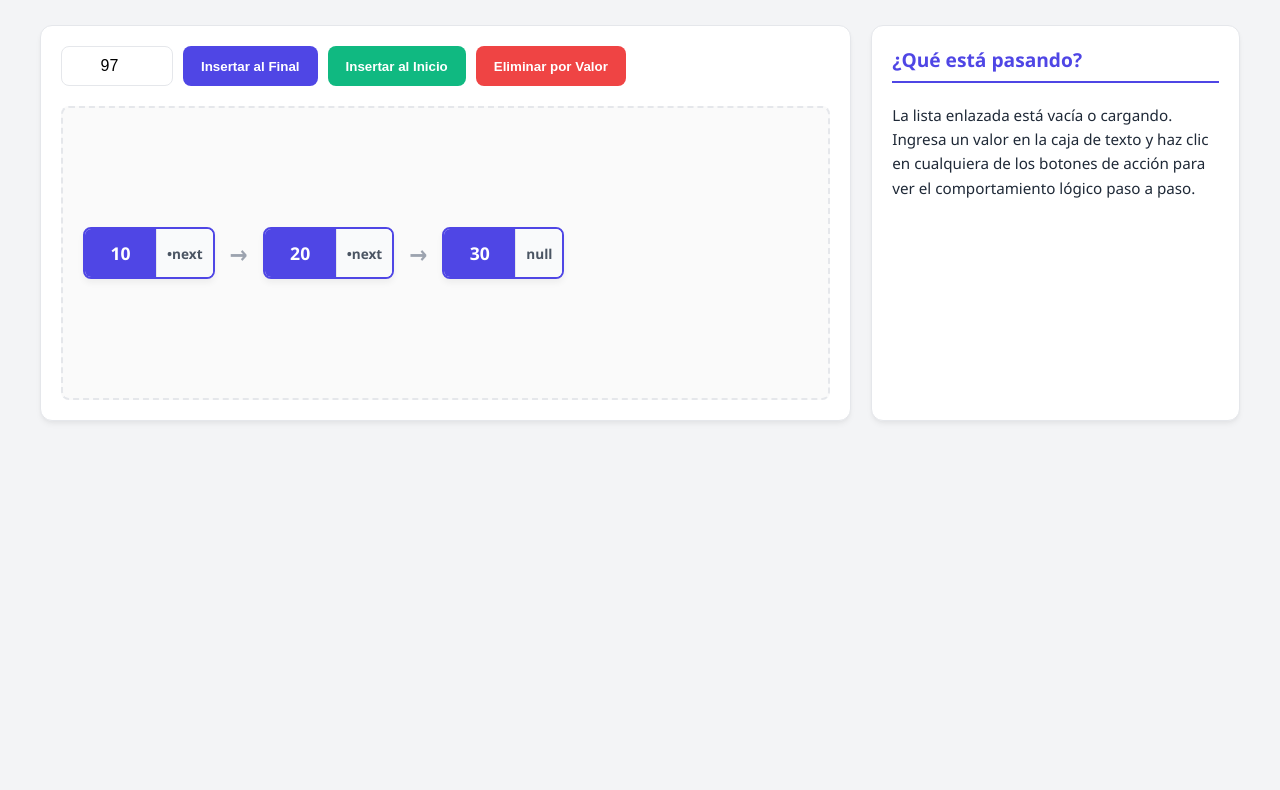
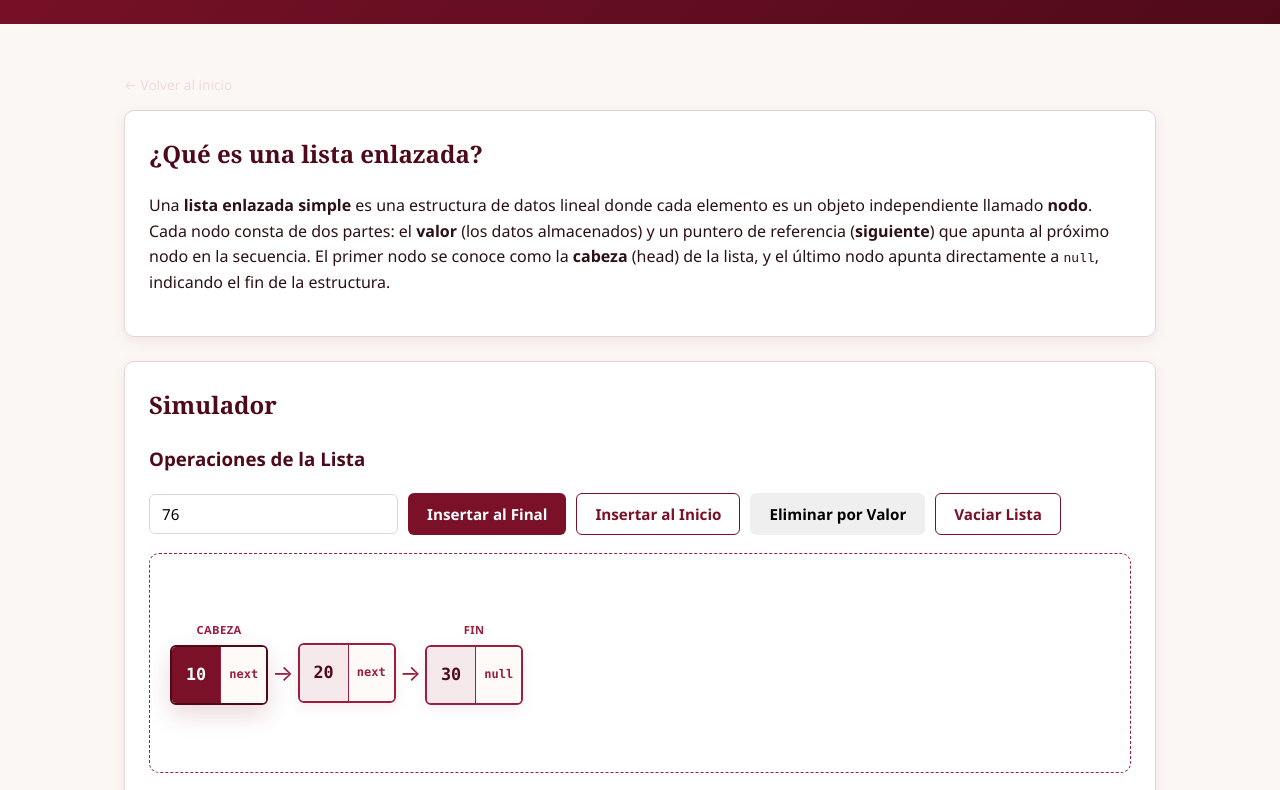
Before and after one commit to JosephQuispesayhua/simulador-estructuras, a plain HTML site: page lista/lista.html in a window 1280 px wide. Shown: the part 127-917 px from the top of the page. Before the commit the page ends 800 px from the top, so only its background shows below. Drawn offline with Linux system fonts and the light colour scheme.

Commit message:
actualizando lista

```diff
--- a/lista/lista.css
+++ b/lista/lista.css
@@ -1,183 +1,103 @@
-:root {
-    --primary: #4f46e5;
-    --primary-hover: #4338ca;
-    --secondary: #10b981;
-    --secondary-hover: #059669;
-    --danger: #ef4444;
-    --danger-hover: #dc2626;
-    --background: #f3f4f6;
-    --card-bg: #ffffff;
-    --text-main: #1f2937;
-    --border: #e5e7eb;
+/* lista.css
+   Estilos SOLO del módulo Lista Enlazada. No redefine colores base, tipografía
+   ni botones — eso vive en ../style.css compartido. */
+
+.lista__lienzo {
+  display: flex;
+  align-items: center;
+  overflow-x: auto;
+  gap: 4px;
 }
 
-body {
-    font-family: 'Segoe UI', Tahoma, Geneva, Verdana, sans-serif;
-    background-color: var(--background);
-    color: var(--text-main);
-    margin: 0;
-    padding: 20px;
+/* Cada bloque envuelve la estructura del nodo con su etiqueta superior (Cabeza, etc.) */
+.lista__item {
+  display: flex;
+  flex-direction: column;
+  align-items: center;
+  gap: 6px;
+  flex-shrink: 0;
 }
 
-.container {
-    max-width: 1200px;
-    margin: 0 auto;
+/* Etiqueta tipo "badge" que aparece sobre el nodo */
+.lista__etiqueta {
+  font-size: 0.7rem;
+  font-weight: 700;
+  text-transform: uppercase;
+  letter-spacing: 0.4px;
+  color: var(--granate-mid);
+  min-height: 14px;
 }
 
-header {
-    text-align: center;
-    margin-bottom: 30px;
+/* Estructura dividida de un nodo: Valor + Puntero Siguiente */
+.lista__nodo-cuerpo {
+  display: flex;
+  border: 2px solid var(--granate-mid);
+  border-radius: var(--radius-sm);
+  overflow: hidden;
+  box-shadow: var(--shadow);
+  animation: lista-aparecer 0.2s ease-out;
 }
 
-h1 {
-    color: var(--primary);
-    margin-bottom: 5px;
+.lista__valor {
+  min-width: 45px;
+  height: 56px;
+  display: flex;
+  align-items: center;
+  justify-content: center;
+  background: var(--blush);
+  font-family: var(--font-mono);
+  font-size: 1.05rem;
+  font-weight: 700;
+  color: var(--granate-dark);
+  padding: 0 14px;
 }
 
-.workspace {
-    display: grid;
-    grid-template-columns: 2.2fr 1fr;
-    gap: 20px;
+.lista__puntero-sig {
+  display: flex;
+  align-items: center;
+  justify-content: center;
+  background: #fdfaf7;
+  color: var(--granate-mid);
+  font-size: 0.75rem;
+  font-family: var(--font-mono);
+  border-left: 1px solid var(--granate-mid);
+  padding: 0 8px;
+  font-weight: 600;
 }
 
-@media (max-width: 900px) {
-    .workspace {
-        grid-template-columns: 1fr;
-    }
+/* El elemento cabeza (primer nodo) se resalta de forma distintiva */
+.lista__nodo-cuerpo--cabeza .lista__valor {
+  background: var(--granate);
+  color: var(--white);
 }
 
-.card {
-    background: var(--card-bg);
-    border-radius: 12px;
-    padding: 20px;
-    box-shadow: 0 4px 6px -1px rgba(0, 0, 0, 0.05), 0 2px 4px -1px rgba(0, 0, 0, 0.03);
-    border: 1px solid var(--border);
+.lista__nodo-cuerpo--cabeza {
+  border-color: var(--granate-dark);
+  box-shadow: var(--shadow-hover);
 }
 
-.controls {
-    display: flex;
-    flex-wrap: wrap;
-    gap: 10px;
-    margin-bottom: 20px;
+@keyframes lista-aparecer {
+  from {
+    opacity: 0;
+    transform: scale(0.85);
+  }
+  to {
+    opacity: 1;
+    transform: scale(1);
+  }
 }
 
-input[type="number"] {
-    padding: 10px;
-    border: 1px solid var(--border);
-    border-radius: 8px;
-    font-size: 16px;
-    width: 90px;
-    text-align: center;
+/* Flecha conectora entre nodos */
+.lista__flecha {
+  font-size: 1.4rem;
+  color: var(--granate-mid);
+  flex-shrink: 0;
+  align-self: center;
+  margin-top: 20px;
 }
 
-.btn {
-    color: white;
-    border: none;
-    padding: 10px 18px;
-    border-radius: 8px;
-    font-weight: 600;
-    cursor: pointer;
-    transition: background 0.2s, transform 0.1s;
+.lista__vacio {
+  color: var(--ink-muted);
+  font-style: italic;
+  margin: 0;
 }
-
-.btn:active {
-    transform: scale(0.97);
-}
-
-.btn-primary { background-color: var(--primary); }
-.btn-primary:hover { background-color: var(--primary-hover); }
-
-.btn-secondary { background-color: var(--secondary); }
-.btn-secondary:hover { background-color: var(--secondary-hover); }
-
-.btn-danger { background-color: var(--danger); }
-.btn-danger:hover { background-color: var(--danger-hover); }
-
-.canvas-container {
-    min-height: 250px;
-    border: 2px dashed var(--border);
-    border-radius: 8px;
-    display: flex;
-    align-items: center;
-    background-color: #fafafa;
-    overflow-x: auto;
-    padding: 20px;
-}
-
-.visual-container {
-    display: flex;
-    align-items: center;
-    gap: 15px;
-}
-
-/* Estilo de los nodos */
-.node {
-    display: flex;
-    border: 2px solid var(--primary);
-    border-radius: 8px;
-    background: white;
-    box-shadow: 0 4px 6px rgba(0,0,0,0.05);
-    overflow: hidden;
-    animation: spawn 0.4s cubic-bezier(0.175, 0.885, 0.32, 1.275);
-}
-
-.node-val {
-    background: var(--primary);
-    color: white;
-    padding: 12px 18px;
-    font-weight: bold;
-    font-size: 1.1em;
-    min-width: 35px;
-    text-align: center;
-}
-
-.node-next {
-    padding: 12px 10px;
-    color: #4b5563;
-    background: #f9fafb;
-    font-size: 0.85em;
-    font-weight: bold;
-    display: flex;
-    align-items: center;
-    border-left: 1px solid var(--border);
-}
-
-/* Flechas de enlace */
-.arrow {
-    font-size: 24px;
-    color: #9ca3af;
-    font-weight: bold;
-    user-select: none;
-}
-
-/* Panel de Explicaciones */
-.explanation-title {
-    margin-top: 0;
-    font-size: 1.2rem;
-    border-bottom: 2px solid var(--primary);
-    padding-bottom: 8px;
-    color: var(--primary);
-}
-
-.explanation-text {
-    line-height: 1.6;
-    font-size: 0.95rem;
-}
-
-.highlight {
-    background-color: #fef08a;
-    padding: 2px 4px;
-    border-radius: 4px;
-    font-weight: 600;
-}
-
-@keyframes spawn {
-    from {
-        opacity: 0;
-        transform: scale(0.5) translateY(-10px);
-    }
-    to {
-        opacity: 1;
-        transform: scale(1) translateY(0);
-    }
-}
--- a/lista/lista.html
+++ b/lista/lista.html
@@ -3,44 +3,64 @@
 <head>
   <meta charset="UTF-8">
   <meta name="viewport" content="width=device-width, initial-scale=1.0">
-    <title>Simulador - Lista Enlazada Simple</title>
+  <title>Lista Enlazada Simple — Simulador de Estructuras de Datos</title>
+  <link rel="stylesheet" href="../style.css">
   <link rel="stylesheet" href="lista.css">
 </head>
 <body>
-    <div class="container">
-        <header>
-            <h1>Estructura de Datos: Lista Enlazada</h1>
-            <p>Simulador interactivo para insertar y eliminar nodos en tiempo real.</p>
+
+  <header class="encabezado">
+    <div class="contenedor encabezado__contenido">
+      <img class="sello" src="../Escudo_UNSA.png.webp" alt="Escudo de la UNSA">
+      <div class="encabezado__textos">
+        <h1>Lista Enlazada</h1>
+        <p>Estructura secuencial de nodos interconectados mediante punteros</p>
+      </div>
+    </div>
   </header>
 
-        <div class="workspace">
-            <!-- Sección de Simulación y Controles -->
-            <div class="card panel-visual">
-                <div class="controls">
-                    <input type="number" id="node-value" placeholder="Valor" value="10">
-                    <button class="btn btn-primary" onclick="agregarAlFinal()">Insertar al Final</button>
-                    <button class="btn btn-secondary" onclick="agregarAlInicio()">Insertar al Inicio</button>
-                    <button class="btn btn-danger" onclick="eliminarNodo()">Eliminar por Valor</button>
+  <main class="contenedor" style="padding-top: 32px; padding-bottom: 24px;">
+
+    <p class="migas"><a href="../index.html">&larr; Volver al inicio</a></p>
+
+    <section class="tarjeta">
+      <h2 style="margin-top:0; font-family: var(--font-display); color: var(--granate-dark);">¿Qué es una lista enlazada?</h2>
+      <p>
+        Una <strong>lista enlazada simple</strong> es una estructura de datos lineal donde cada elemento es un objeto independiente llamado <strong>nodo</strong>. Cada nodo consta de dos partes: el <strong>valor</strong> (los datos almacenados) y un puntero de referencia (<strong>siguiente</strong>) que apunta al próximo nodo en la secuencia. El primer nodo se conoce como la <strong>cabeza</strong> (head) de la lista, y el último nodo apunta directamente a <code>null</code>, indicando el fin de la estructura.
+      </p>
+    </section>
+
+    <section class="tarjeta" style="margin-top: 24px;">
+      <h2 style="margin-top:0; font-family: var(--font-display); color: var(--granate-dark);">Simulador</h2>
+
+      <h3 style="color: var(--granate-dark);">Operaciones de la Lista</h3>
+      <div class="controles">
+        <input type="number" id="valor-input" placeholder="Valor numérico" value="10">
+        <button class="boton boton--primario" onclick="insertarAlFinalVisual()">Insertar al Final</button>
+        <button class="boton boton--secundario" onclick="insertarAlInicioVisual()">Insertar al Inicio</button>
+        <button class="boton boton--danger" onclick="eliminarVisual()">Eliminar por Valor</button>
+        <button class="boton boton--secundario" onclick="vaciarVisual()">Vaciar Lista</button>
       </div>
 
-                <div class="canvas-container">
-                    <div id="visual-area" class="visual-container">
-                        <!-- Los nodos se generarán dinámicamente aquí -->
-                    </div>
-                </div>
+      <div id="contenedor-lista" class="lienzo lista__lienzo">
+        <!-- Los nodos enlazados se renderizarán dinámicamente aquí -->
       </div>
 
-            <!-- Panel de Explicación y Consola -->
-            <div class="card panel-explicacion">
-                <h3 class="explanation-title">¿Qué está pasando?</h3>
-                <div id="explanation-text" class="explanation-text">
-                    La lista enlazada está vacía o cargando. Ingresa un valor en la caja de texto y haz clic en cualquiera de los botones de acción para ver el comportamiento lógico paso a paso.
+      <h3 style="margin-bottom: 8px; color: var(--granate-dark); margin-top: 24px;">Explicación</h3>
+      <div id="explicacion" class="panel-explicacion">
+        Escribe un número en el recuadro superior y selecciona una operación para visualizar su flujo paso a paso.
       </div>
+    </section>
+
+  </main>
+
+  <footer class="pie">
+    <div class="contenedor pie__contenido">
+      <span>Universidad Nacional de San Agustín de Arequipa · Ingeniería de Sistemas</span>
+      <span><a href="https://github.com/JosephQuispesayhua/simulador-estructuras" target="_blank" rel="noopener">Ver repositorio en GitHub</a></span>
     </div>
-        </div>
-    </div>
+  </footer>
 
-    <!-- Scripts en orden de dependencia -->
   <script src="lista.js"></script>
   <script src="lista.render.js"></script>
 </body>
--- a/lista/lista.js
+++ b/lista/lista.js
@@ -1,52 +1,42 @@
-// Definición del Nodo de la lista enlazada
+// Definición del Nodo
 class Nodo {
     constructor(valor) {
         this.valor = valor;
-        this.siguiente = null; // Puntero al siguiente nodo
+        this.siguiente = null;
     }
 }
 
-// Clase que gestiona la Lista Enlazada
+// Clase de Lista Enlazada
 class ListaEnlazada {
     constructor() {
-        this.cabeza = null; // Primer nodo de la lista
+        this.cabeza = null;
         this.tamanio = 0;
     }
 
-    // Insertar un nuevo nodo al final de la lista
     insertarAlFinal(valor) {
         const nuevoNodo = new Nodo(valor);
-
         if (this.cabeza === null) {
             this.cabeza = nuevoNodo;
         } else {
             let actual = this.cabeza;
-            // Recorremos la lista hasta llegar al último nodo
             while (actual.siguiente !== null) {
                 actual = actual.siguiente;
             }
-            // Conectamos el último nodo con el nuevo
             actual.siguiente = nuevoNodo;
         }
         this.tamanio++;
     }
 
-    // Insertar un nuevo nodo al inicio (Cabeza) de la lista
     insertarAlInicio(valor) {
         const nuevoNodo = new Nodo(valor);
-
-        // El nuevo nodo apunta al que antes era el primero
         nuevoNodo.siguiente = this.cabeza;
-        // Ahora la cabeza de la lista es nuestro nuevo nodo
         this.cabeza = nuevoNodo;
         this.tamanio++;
     }
 
-    // Eliminar un nodo por su valor específico
     eliminarPorValor(valor) {
-        if (this.cabeza === null) return false; // Lista vacía
+        if (this.cabeza === null) return false;
 
-        // Caso especial: El nodo a eliminar es la cabeza (primer nodo)
         if (this.cabeza.valor === valor) {
             this.cabeza = this.cabeza.siguiente;
             this.tamanio--;
@@ -56,30 +46,22 @@ class ListaEnlazada {
         let actual = this.cabeza;
         let anterior = null;
 
-        // Buscamos el nodo con el valor solicitado
         while (actual !== null && actual.valor !== valor) {
             anterior = actual;
             actual = actual.siguiente;
         }
 
-        // Si encontramos el nodo, reajustamos los punteros para "saltarlo"
         if (actual !== null) {
             anterior.siguiente = actual.siguiente;
             this.tamanio--;
             return true;
         }
 
-        return false; // Valor no encontrado en la lista
+        return false;
     }
 
-    // Convierte la estructura a un array simple para facilitar la renderización
-    toArray() {
-        const elementos = [];
-        let actual = this.cabeza;
-        while (actual !== null) {
-            elementos.push(actual.valor);
-            actual = actual.siguiente;
-        }
-        return elementos;
+    vaciar() {
+        this.cabeza = null;
+        this.tamanio = 0;
     }
 }
--- a/lista/lista.render.js
+++ b/lista/lista.render.js
@@ -1,131 +1,140 @@
-// Instanciar la Lista Enlazada global
+// Instancia global
 const miLista = new ListaEnlazada();
 
-// Inicializamos la lista con unos valores de ejemplo para que no se vea vacía al cargar
+// Elementos iniciales de prueba
 miLista.insertarAlFinal(10);
 miLista.insertarAlFinal(20);
 miLista.insertarAlFinal(30);
 
-// Función principal para dibujar los nodos en pantalla
 function renderizarLista() {
-    const visualArea = document.getElementById('visual-area');
-    visualArea.innerHTML = ''; // Limpiar el lienzo visual
+    const contenedor = document.getElementById('contenedor-lista');
+    contenedor.innerHTML = '';
 
-    let actual = miLista.cabeza;
-
-    if (actual === null) {
-        visualArea.innerHTML = '<span style="color: #9ca3af; font-style: italic;">La lista está vacía</span>';
+    if (miLista.cabeza === null) {
+        contenedor.innerHTML = '<p class="lista__vacio">La lista está vacía actualmente.</p>';
         return;
     }
 
+    let actual = miLista.cabeza;
+    let esPrimero = true;
+
     while (actual !== null) {
-        // Crear el bloque de representación visual del nodo
-        const nodeContainer = document.createElement('div');
-        nodeContainer.className = 'node';
+        // Contenedor del elemento (Badge + Nodo)
+        const item = document.createElement('div');
+        item.className = 'lista__item';
 
-        // Parte del Valor
-        const valDiv = document.createElement('div');
-        valDiv.className = 'node-val';
-        valDiv.textContent = actual.valor;
+        // Etiqueta superior
+        const etiqueta = document.createElement('div');
+        etiqueta.className = 'lista__etiqueta';
+        if (esPrimero) {
+            etiqueta.textContent = 'Cabeza';
+        } else if (actual.siguiente === null) {
+            etiqueta.textContent = 'Fin';
+        }
+        item.appendChild(etiqueta);
 
-        // Parte del Puntero Siguiente
-        const nextDiv = document.createElement('div');
-        nextDiv.className = 'node-next';
-        nextDiv.textContent = actual.siguiente !== null ? '•next' : 'null';
+        // Estructura del Nodo (Valor y Siguiente)
+        const nodoCuerpo = document.createElement('div');
+        nodoCuerpo.className = esPrimero ? 'lista__nodo-cuerpo lista__nodo-cuerpo--cabeza' : 'lista__nodo-cuerpo';
 
-        // Unimos el nodo
-        nodeContainer.appendChild(valDiv);
-        nodeContainer.appendChild(nextDiv);
-        visualArea.appendChild(nodeContainer);
+        const valorDiv = document.createElement('div');
+        valorDiv.className = 'lista__valor';
+        valorDiv.textContent = actual.valor;
 
-        // Si hay un nodo siguiente, agregamos una flecha visual
+        const punteroDiv = document.createElement('div');
+        punteroDiv.className = 'lista__puntero-sig';
+        punteroDiv.textContent = actual.siguiente !== null ? 'next' : 'null';
+
+        nodoCuerpo.appendChild(valorDiv);
+        nodoCuerpo.appendChild(punteroDiv);
+        item.appendChild(nodoCuerpo);
+
+        contenedor.appendChild(item);
+
+        // Flecha conectora (si hay un elemento siguiente)
         if (actual.siguiente !== null) {
-            const arrowDiv = document.createElement('div');
-            arrowDiv.className = 'arrow';
-            arrowDiv.textContent = '→';
-            visualArea.appendChild(arrowDiv);
+            const flecha = document.createElement('div');
+            flecha.className = 'lista__flecha';
+            flecha.innerHTML = '→';
+            contenedor.appendChild(flecha);
         }
 
         actual = actual.siguiente;
+        esPrimero = false;
     }
 }
 
-// Acción: Agregar al Final
-function agregarAlFinal() {
-    const input = document.getElementById('node-value');
+function obtenerValorInput() {
+    const input = document.getElementById('valor-input');
     const valor = parseInt(input.value);
+    if (isNaN(valor)) {
+        alert('Por favor, ingresa un valor numérico válido.');
+        return null;
+    }
+    return valor;
+}
 
-    if (isNaN(valor)) {
-        alert("Por favor ingresa un número válido.");
-        return;
-    }
+function generarNuevoAleatorio() {
+    document.getElementById('valor-input').value = Math.floor(Math.random() * 90) + 10;
+}
+
+function insertarAlFinalVisual() {
+    const valor = obtenerValorInput();
+    if (valor === null) return;
 
     miLista.insertarAlFinal(valor);
     renderizarLista();
 
-    // Actualizar la explicación lógica en pantalla
-    document.getElementById('explanation-text').innerHTML = `
-        <p><strong>Operación:</strong> Insertar al Final (${valor})</p>
-        <p>Se ha instanciado un nuevo <span class="highlight">Nodo(${valor})</span>. El programa recorrió toda la lista desde la cabeza hasta el último elemento y asignó su puntero <code>siguiente</code> para apuntar a la dirección en memoria del nuevo nodo.</p>
+    document.getElementById('explicacion').innerHTML = `
+        <p><strong>Inserción al Final (push back) efectuada:</strong> Se creó un nuevo nodo con el valor <code>${valor}</code>.</p>
+        <p>El algoritmo recorrió la lista desde la <em>cabeza</em> hasta encontrar el nodo terminal cuyo puntero era <code>null</code>, y lo redirigió apuntando hacia el nuevo elemento instanciado.</p>
     `;
-
-    generarNuevoValorAleatorio();
+    generarNuevoAleatorio();
 }
 
-// Acción: Agregar al Inicio (Cabeza)
-function agregarAlInicio() {
-    const input = document.getElementById('node-value');
-    const valor = parseInt(input.value);
-
-    if (isNaN(valor)) {
-        alert("Por favor ingresa un número válido.");
-        return;
-    }
+function insertarAlInicioVisual() {
+    const valor = obtenerValorInput();
+    if (valor === null) return;
 
     miLista.insertarAlInicio(valor);
     renderizarLista();
 
-    document.getElementById('explanation-text').innerHTML = `
-        <p><strong>Operación:</strong> Insertar al Inicio (${valor})</p>
-        <p>Se creó el <span class="highlight">Nodo(${valor})</span>. Su puntero <code>siguiente</code> se asignó inmediatamente para apuntar a lo que era la antigua <code>cabeza</code> de la lista. Finalmente, la referencia global de la cabeza se actualizó hacia este nuevo nodo.</p>
+    document.getElementById('explicacion').innerHTML = `
+        <p><strong>Inserción al Inicio (push front) efectuada:</strong> Se generó el nodo con el valor <code>${valor}</code>.</p>
+        <p>El puntero <code>siguiente</code> del nuevo elemento fue configurado para apuntar a la dirección original de la <em>Cabeza</em>. Posteriormente, se actualizó la variable de la cabeza para apuntar hacia este nuevo nodo.</p>
     `;
-
-    generarNuevoValorAleatorio();
+    generarNuevoAleatorio();
 }
 
-// Acción: Eliminar por Valor
-function eliminarNodo() {
-    const input = document.getElementById('node-value');
-    const valor = parseInt(input.value);
-
-    if (isNaN(valor)) {
-        alert("Por favor ingresa un número válido.");
-        return;
-    }
+function eliminarVisual() {
+    const valor = obtenerValorInput();
+    if (valor === null) return;
 
     const exito = miLista.eliminarPorValor(valor);
 
     if (exito) {
         renderizarLista();
-        document.getElementById('explanation-text').innerHTML = `
-            <p><strong>Operación:</strong> Eliminar Nodo (${valor})</p>
-            <p>Se realizó una búsqueda secuencial. Al localizar el <span class="highlight">Nodo(${valor})</span>, tomamos el puntero del nodo anterior y lo conectamos directamente con el nodo posterior al que íbamos a eliminar. El recolector de basura de JavaScript libera la memoria del nodo desligado automáticamente.</p>
+        document.getElementById('explicacion').innerHTML = `
+            <p><strong>Eliminación de nodo exitosa:</strong> Se buscó y eliminó secuencialmente el nodo con valor <code>${valor}</code>.</p>
+            <p>El nodo anterior al elemento encontrado desvió su puntero <code>siguiente</code> apuntando directamente hacia el nodo que le sucedía al eliminado, saltándolo y liberando la memoria asignada en el recolector de basura.</p>
         `;
     } else {
-        document.getElementById('explanation-text').innerHTML = `
-            <p style="color: #ef4444;"><strong>Error:</strong> No se pudo eliminar el valor ${valor}.</p>
-            <p>Se recorrió secuencialmente toda la lista comparando elemento por elemento y no se encontró ningún nodo que contuviera ese valor específico.</p>
+        document.getElementById('explicacion').innerHTML = `
+            <p style="color: var(--granate-mid);"><strong>No se encontró el valor:</strong> Se ha recorrido secuencialmente la lista y no existe un elemento con el valor <code>${valor}</code> para eliminar.</p>
         `;
     }
 }
 
-// Genera un número aleatorio útil para evitar reescribir manualmente cada número
-function generarNuevoValorAleatorio() {
-    document.getElementById('node-value').value = Math.floor(Math.random() * 90) + 10;
+function vaciarVisual() {
+    miLista.vaciar();
+    renderizarLista();
+    document.getElementById('explicacion').innerHTML = `
+        <p><strong>Lista vaciada:</strong> Se eliminaron todas las referencias asignadas a la cabeza, restaurando la estructura inicial de la lista.</p>
+    `;
 }
 
-// Renderizado inicial al cargar la página
+// Renderizado de inicio
 window.onload = function() {
     renderizarLista();
-    generarNuevoValorAleatorio();
+    generarNuevoAleatorio();
 };
```
Lines whose indentation alone changed are shown as unchanged.
